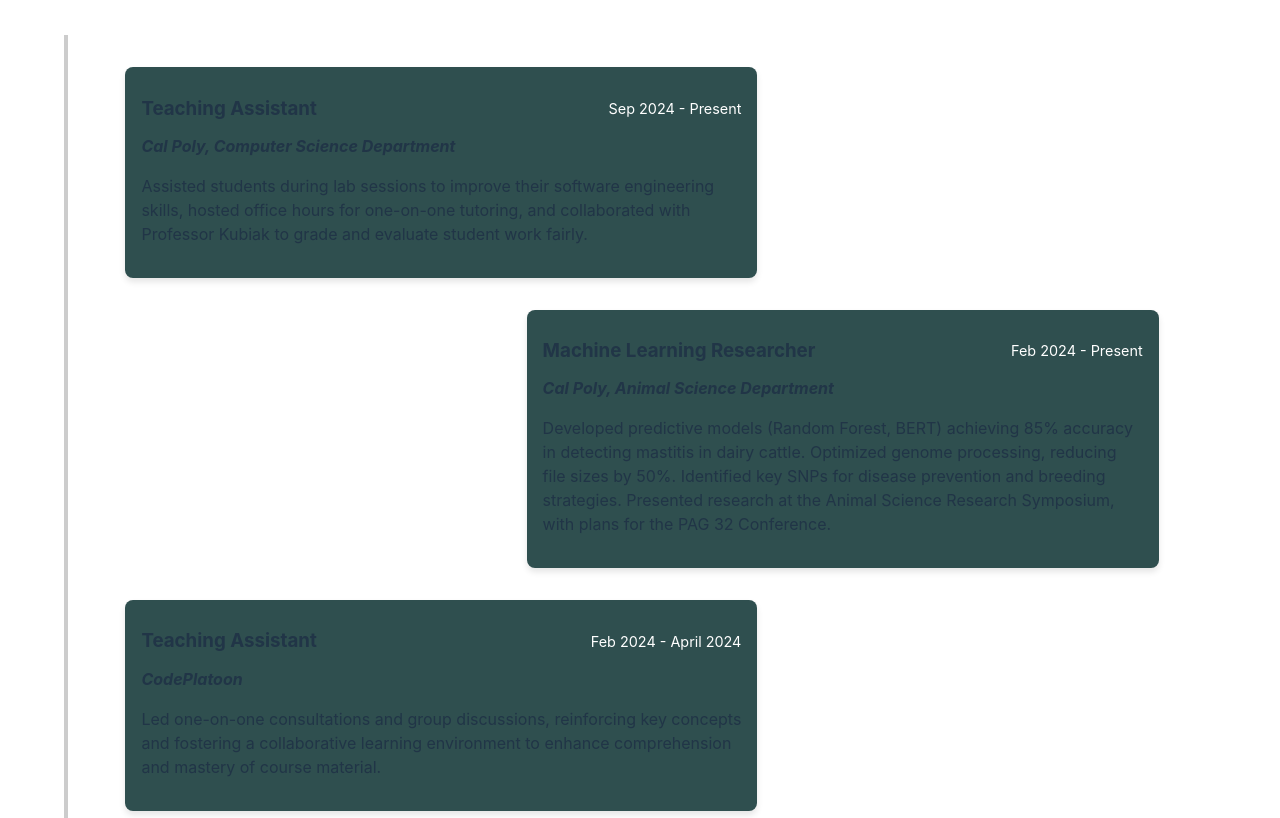
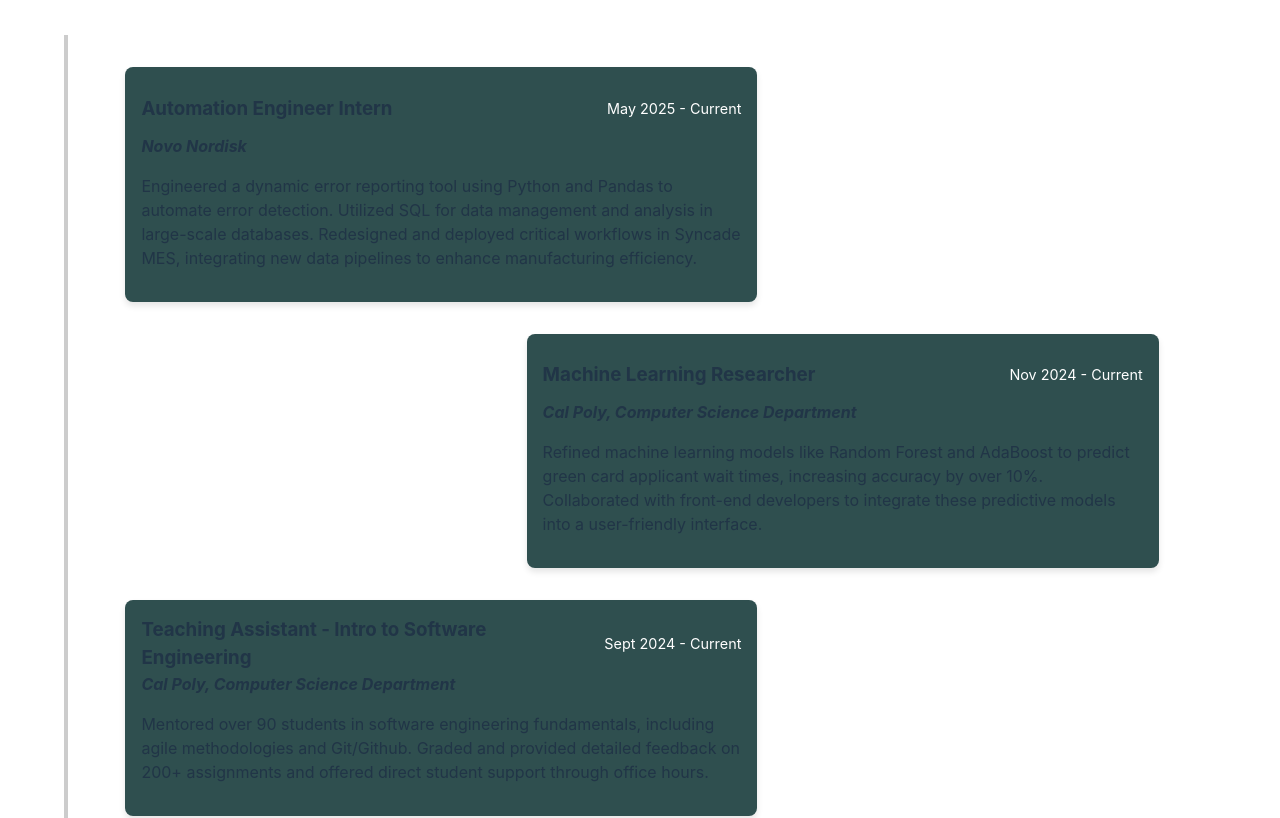
Before and after one commit to GavinLynch04/website-portfolio, a React (Vite) app: page / in a window 1280 px wide. Shown: the part 840-1658 px from the top of the page. Built offline with nearby package versions, Linux system fonts and the light colour scheme.

Commit message:
Update Experience.jsx

```diff
--- a/src/Experience.jsx
+++ b/src/Experience.jsx
@@ -2,22 +2,28 @@
 
 const experiences = [
     {
-        title: 'Teaching Assistant',
+        title: 'Automation Engineer Intern',
+        company: 'Novo Nordisk',
+        date: 'May 2025 - Current',
+        description: 'Engineered a dynamic error reporting tool using Python and Pandas to automate error detection. Utilized SQL for data management and analysis in large-scale databases. Redesigned and deployed critical workflows in Syncade MES, integrating new data pipelines to enhance manufacturing efficiency.',
+    },
+    {
+        title: 'Machine Learning Researcher',
         company: 'Cal Poly, Computer Science Department',
-        date: 'Sep 2024 - Present',
-        description: 'Assisted students during lab sessions to improve their software engineering skills, hosted office hours for one-on-one tutoring, and collaborated with Professor Kubiak to grade and evaluate student work fairly.',
+        date: 'Nov 2024 - Current',
+        description: 'Refined machine learning models like Random Forest and AdaBoost to predict green card applicant wait times, increasing accuracy by over 10%. Collaborated with front-end developers to integrate these predictive models into a user-friendly interface.',
+    },
+    {
+        title: 'Teaching Assistant - Intro to Software Engineering',
+        company: 'Cal Poly, Computer Science Department',
+        date: 'Sept 2024 - Current',
+        description: 'Mentored over 90 students in software engineering fundamentals, including agile methodologies and Git/Github. Graded and provided detailed feedback on 200+ assignments and offered direct student support through office hours.',
     },
     {
         title: 'Machine Learning Researcher',
         company: 'Cal Poly, Animal Science Department',
-        date: 'Feb 2024 - Present',
-        description: 'Developed predictive models (Random Forest, BERT) achieving 85% accuracy in detecting mastitis in dairy cattle. Optimized genome processing, reducing file sizes by 50%. Identified key SNPs for disease prevention and breeding strategies. Presented research at the Animal Science Research Symposium, with plans for the PAG 32 Conference.',
-    },
-    {
-        title: 'Teaching Assistant',
-        company: 'CodePlatoon',
-        date: 'Feb 2024 - April 2024',
-        description: 'Led one-on-one consultations and group discussions, reinforcing key concepts and fostering a collaborative learning environment to enhance comprehension and mastery of course material.',
+        date: 'Feb 2024 - Current',
+        description: 'Developed predictive models (Random Forest, BERT) achieving 74% accuracy in detecting mastitis in dairy cattle. Implemented software to compress cattle genomes, reducing file size by over 50%. Identified key SNPs to enhance disease prevention and presented research at the Cal Poly Animal Science Research Symposium.',
     },
 ];
 
```
